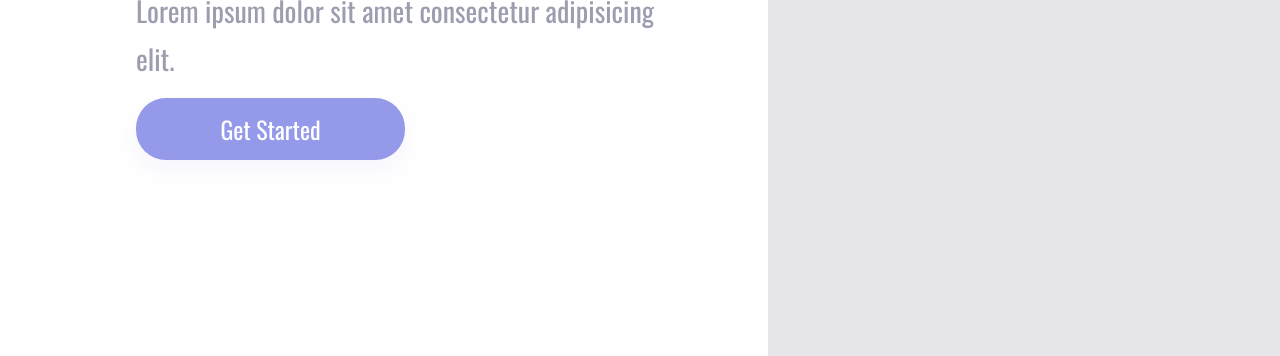
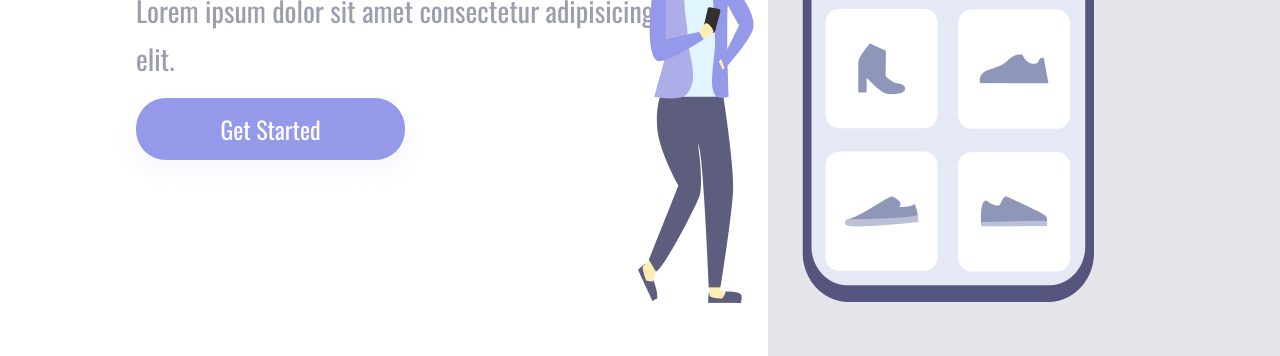
Before and after one commit to AlefReis20/Projeto-Responsivo, a plain HTML site: page index.html in a window 1280 px wide. Shown: the part 444-800 px from the top of the page. Drawn offline with nearby package versions, Linux system fonts and the light colour scheme.

Commit message:
mudança no nome da pasta de img para assets

```diff
--- a/index.html
+++ b/index.html
@@ -25,7 +25,7 @@
                 <a class="link-header">About</a>
                 <a class="link-header">Contact</a>
             </header>
-            <img src="./img/imagem1.png" alt="girl-cellphone">
+            <img src="./assets/imagem1.png" alt="girl-cellphone">
         </section>
     </div>
 
```
